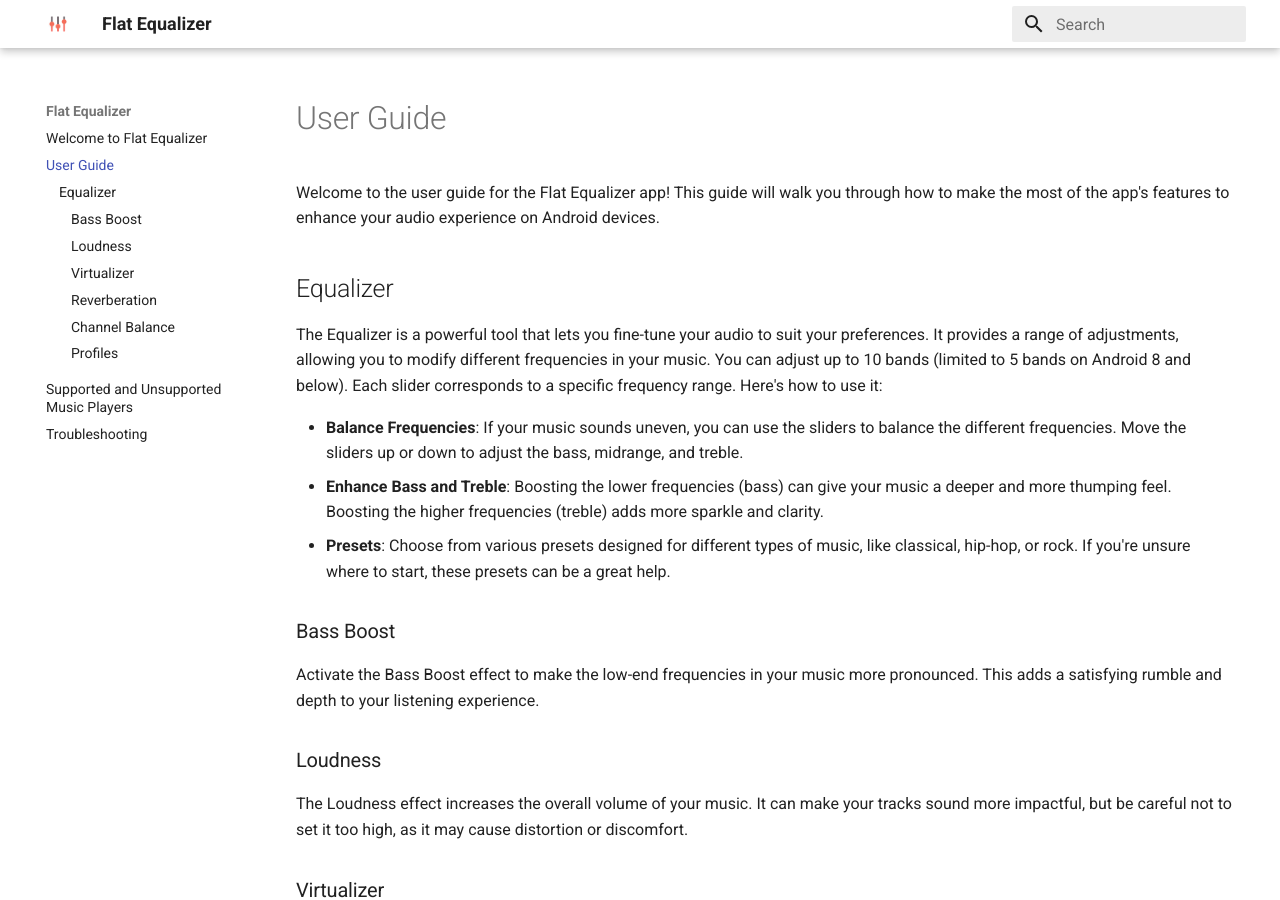
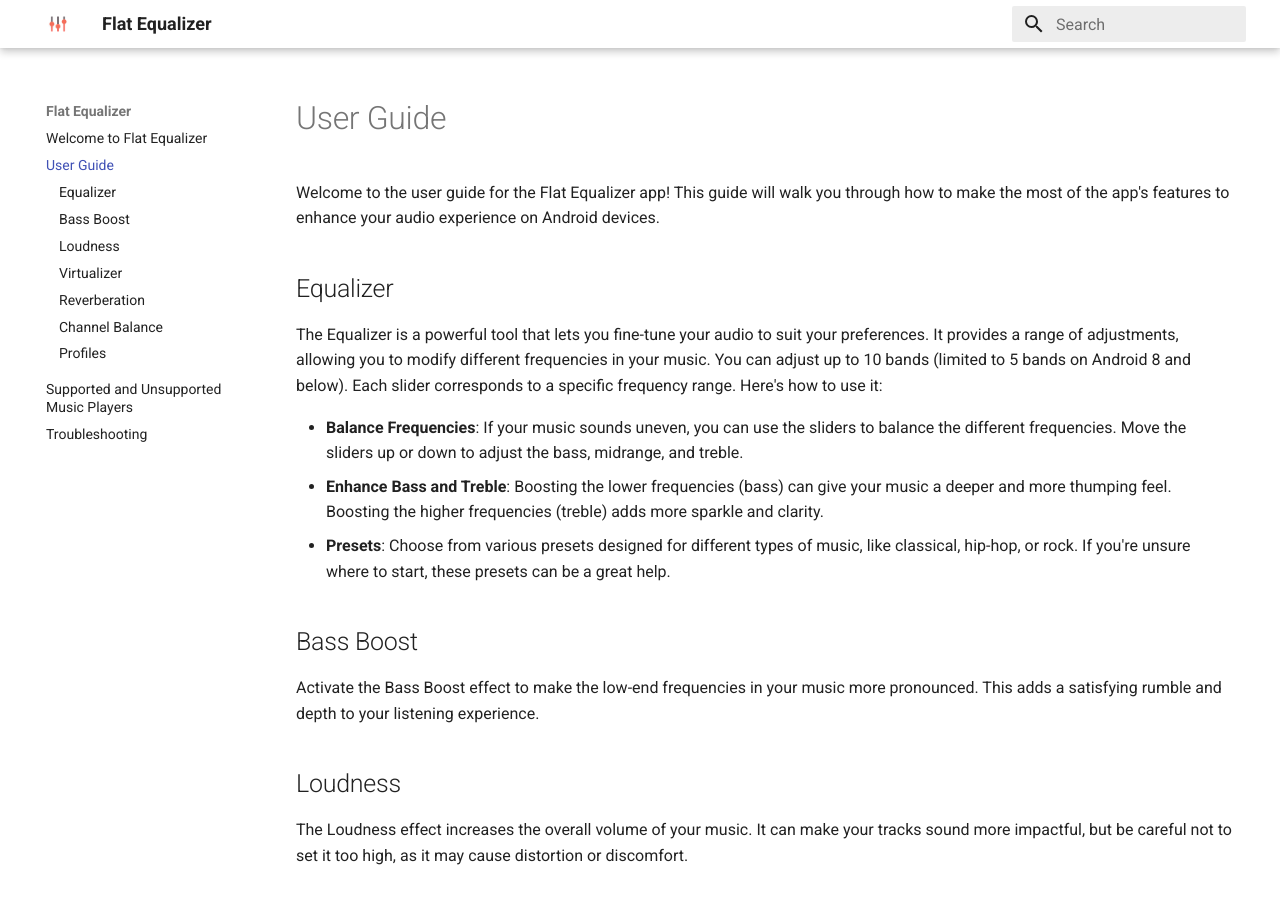
Before and after one commit to japp-io/flat-equalizer, an MkDocs documentation site: the page built from docs/user-guide.md, in a window 1280 px wide and 900 px high. Built offline with MkDocs 1.6.1 and Material for MkDocs 9.7.7, drawn with Linux system fonts in a browser that asks for light colours.

Commit message:
Fix formatting

```diff
--- a/docs/user-guide.md
+++ b/docs/user-guide.md
@@ -10,23 +10,23 @@ The Equalizer is a powerful tool that lets you fine-tune your audio to suit your
 - **Enhance Bass and Treble**: Boosting the lower frequencies (bass) can give your music a deeper and more thumping feel. Boosting the higher frequencies (treble) adds more sparkle and clarity.
 - **Presets**: Choose from various presets designed for different types of music, like classical, hip-hop, or rock. If you're unsure where to start, these presets can be a great help.
 
-### Bass Boost
+## Bass Boost
 
 Activate the Bass Boost effect to make the low-end frequencies in your music more pronounced. This adds a satisfying rumble and depth to your listening experience.
 
-### Loudness
+## Loudness
 
 The Loudness effect increases the overall volume of your music. It can make your tracks sound more impactful, but be careful not to set it too high, as it may cause distortion or discomfort.
 
-### Virtualizer
+## Virtualizer
 
 Immerse yourself in your music with the Virtualizer effect. It makes the sound feel more spacious, creating a sense that the audio is coming from various directions.
 
-### Reverberation
+## Reverberation
 
 The Reverberation effect adds a sense of space to your music, making it feel like you're listening in a larger room. You can choose different room sizes to match your preference.
 
-### Channel Balance
+## Channel Balance
 
 Adjust the volume balance between the left and right audio channels. This feature is handy if you're not sitting in the center of your speakers or if your headphones have differences in volume between the left and right sides. It can also help prevent volume fluctuations caused by certain phones' limiters.
 
@@ -34,7 +34,7 @@ Adjust the volume balance between the left and right audio channels. This featur
 
 Remember, the key to a great audio experience is experimentation. Try different settings and combinations to find what sounds best to you. Feel free to explore and adjust until you achieve the desired sound quality.
 
-### Profiles
+## Profiles
 
 Profiles are like customized sound settings that you can save and switch between whenever you want. Imagine you're using your car's Bluetooth system – you'd probably prefer a different sound style compared to when you're using your Bluetooth headphones. With profiles, you can easily save these different settings.
 
```
